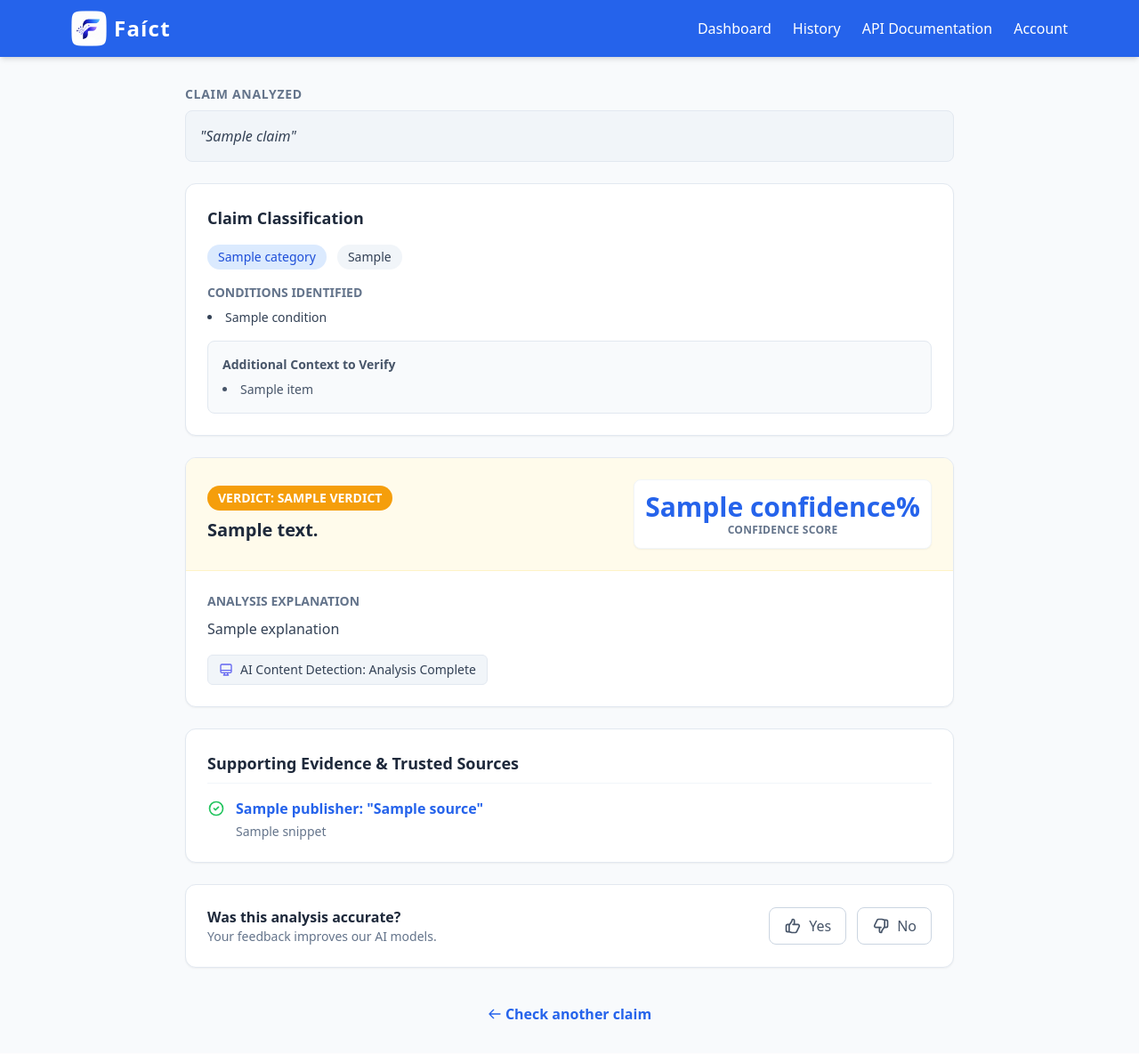
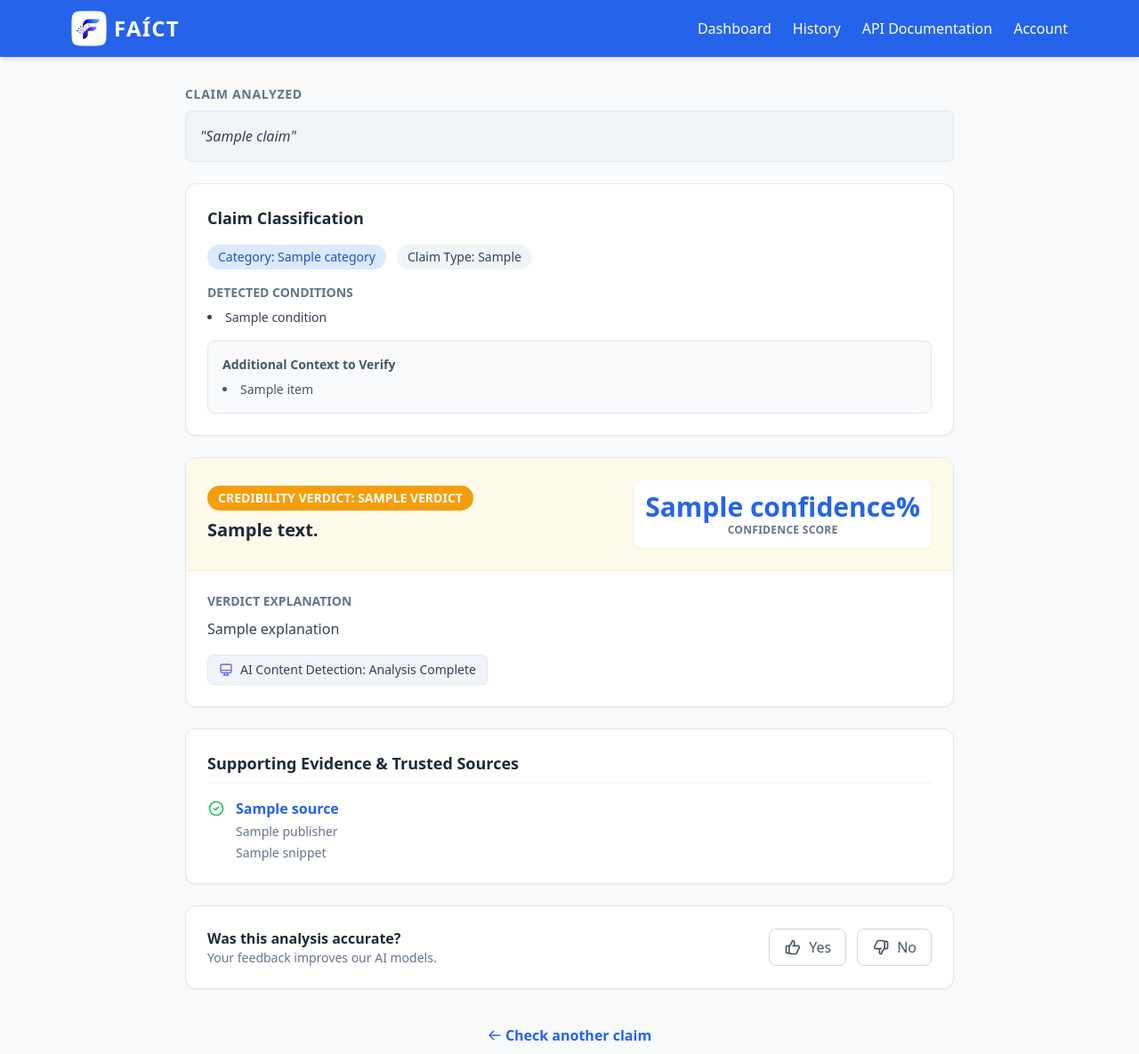
Before and after one commit to JohnoRichCS/cs410-BLUE-team-project, a Flask app: template templates/results.html in a window 1280 px wide. Shown: the top 1185 px of the page at 89% size. Before the commit the page ends 1146 px from the top, so only its background shows below. Run offline with Flask 3, Linux system fonts and the light colour scheme; the template is opened without the code that fills it: most values are stand-ins (such as "Sample title", 1, 10 or a date in 2020); some libraries are stand-ins or nearby versions.

Commit message:
Updated formatting on results.html and other pages

```diff
--- a/templates/base.html
+++ b/templates/base.html
@@ -6,7 +6,7 @@
     <meta name="viewport" content="width=device-width, initial-scale=1.0">
 
     <title>
-        {% block title %}Faíct{% endblock %}
+        {% block title %}FAÍCT{% endblock %}
     </title>
 
     <script src="https://cdn.tailwindcss.com"></script>
@@ -31,7 +31,7 @@
                     >
 
                     <span class="text-2xl font-bold tracking-wider">
-                        Faíct
+                        FAÍCT
                     </span>
                 </a>
 
--- a/templates/detail.html
+++ b/templates/detail.html
@@ -1,6 +1,6 @@
 {% extends "base.html" %}
 
-{% block title %}Faíct - Verification Detail{% endblock %}
+{% block title %}FAÍCT - Verification Detail{% endblock %}
 
 {% block content %}
 
--- a/templates/history.html
+++ b/templates/history.html
@@ -1,6 +1,6 @@
 {% extends "base.html" %}
 
-{% block title %}Faíct - History{% endblock %}
+{% block title %}FAÍCT - History{% endblock %}
 
 {% block content %}
 
--- a/templates/index.html
+++ b/templates/index.html
@@ -1,6 +1,6 @@
 {% extends "base.html" %}
 
-{% block title %}Faíct - Fact Check{% endblock %}
+{% block title %}FAÍCT - Fact Check{% endblock %}
 
 {% block content %}
 
--- a/templates/results.html
+++ b/templates/results.html
@@ -1,8 +1,15 @@
 {% extends "base.html" %}
 
-{% block title %}Faíct - Results{% endblock %}
+{% block title %}FAÍCT - Results{% endblock %}
 
 {% block content %}
+
+{% set display_verdict = result.verdict %}
+{% if result.verdict == "Unsupported" %}
+    {% set display_verdict = "Contradicted" %}
+{% elif result.verdict == "Uncertain" %}
+    {% set display_verdict = "Unable to verify" %}
+{% endif %}
 
 <div class="mb-6">
     <h2 class="text-sm font-bold text-slate-500 uppercase tracking-wider mb-2">
@@ -13,7 +20,7 @@
         "{{ claim }}"
     </div>
 </div>
-<!-- Claim Classification: Issues #10 and #11 -->
+
 <div class="bg-white rounded-xl shadow-sm border border-slate-200 p-6 mb-6">
 
     <h3 class="text-lg font-bold text-slate-800 mb-4">
@@ -24,76 +31,61 @@
 
         <span class="inline-flex items-center px-3 py-1 rounded-full
                      text-sm font-medium bg-blue-100 text-blue-700">
-
-            {{ classification.category }}
-
+            Category: {{ classification.category }}
         </span>
 
         <span class="inline-flex items-center px-3 py-1 rounded-full
                      text-sm font-medium bg-slate-100 text-slate-700">
-
-            {{ classification.claim_type }}
-
+            Claim Type: {{ classification.claim_type }}
         </span>
 
         {% if classification.is_conditional %}
 
         <span class="inline-flex items-center px-3 py-1 rounded-full
                      text-sm font-medium bg-amber-100 text-amber-700">
-
             Conditional Claim
-
         </span>
 
         {% endif %}
 
     </div>
 
-    {% if classification.conditions %}
-
     <div class="mb-4">
-
         <h4 class="text-sm font-bold text-slate-500 uppercase mb-2">
-            Conditions Identified
+            Detected conditions
         </h4>
 
+        {% if classification.conditions %}
         <ul class="list-disc list-inside text-sm text-slate-700 space-y-1">
-
             {% for condition in classification.conditions %}
-
             <li>{{ condition }}</li>
-
             {% endfor %}
-
         </ul>
-
+        {% else %}
+        <p class="text-sm text-slate-500">
+            No conditions detected.
+        </p>
+        {% endif %}
     </div>
-
-    {% endif %}
 
     {% if classification.missing_context %}
 
     <div class="bg-slate-50 rounded-lg p-4 border border-slate-200">
-
         <h4 class="text-sm font-bold text-slate-600 mb-2">
             Additional Context to Verify
         </h4>
 
         <ul class="list-disc list-inside text-sm text-slate-600 space-y-1">
-
             {% for item in classification.missing_context %}
-
             <li>{{ item }}</li>
-
             {% endfor %}
-
         </ul>
-
     </div>
 
     {% endif %}
 
 </div>
+
 <div class="space-y-6">
 
     <div class="bg-white rounded-xl shadow-sm border border-slate-200 overflow-hidden">
@@ -102,7 +94,7 @@
 
             <div>
                 <span class="inline-flex items-center px-3 py-1 rounded-full text-sm font-bold bg-amber-500 text-white mb-2 uppercase">
-                    VERDICT: {{ result.verdict }}
+                    Credibility verdict: {{ display_verdict }}
                 </span>
 
                 <h2 class="text-xl font-bold text-slate-800">
@@ -127,12 +119,28 @@
         <div class="p-6">
 
             <h3 class="text-sm font-bold text-slate-500 uppercase mb-2">
-                Analysis Explanation
+                Verdict explanation
             </h3>
 
+            {% if display_verdict == "Unable to verify" %}
+            <p class="text-slate-700 leading-relaxed mb-4">
+                Not enough relevant evidence was found.
+            </p>
+            {% else %}
             <p class="text-slate-700 leading-relaxed mb-4">
                 {{ result.explanation }}
             </p>
+
+            {% if display_verdict in ["Supported", "Contradicted"] and sources %}
+            <p class="text-sm text-slate-600 mb-4">
+                Evidence cited:
+                <a href="{{ sources[0].url }}" target="_blank" rel="noopener noreferrer"
+                   class="text-blue-600 font-semibold hover:underline">
+                    {{ sources[0].title }}
+                </a>
+            </p>
+            {% endif %}
+            {% endif %}
 
             <div class="inline-flex items-center px-3 py-1.5 rounded-md text-sm font-medium bg-slate-100 text-slate-700 border border-slate-200">
 
@@ -191,14 +199,23 @@
                     <a
                         href="{{ source.url }}"
                         target="_blank"
+                        rel="noopener noreferrer"
                         class="text-blue-600 font-semibold hover:underline"
                     >
-                        {{ source.publisher }}: "{{ source.title }}"
+                        {{ source.title }}
                     </a>
 
+                    {% if source.publisher %}
+                    <p class="text-sm text-slate-500 mt-1">
+                        {{ source.publisher }}
+                    </p>
+                    {% endif %}
+
+                    {% if source.snippet %}
                     <p class="text-sm text-slate-500 mt-1">
                         {{ source.snippet }}
                     </p>
+                    {% endif %}
 
                 </div>
 
@@ -232,12 +249,11 @@
 
         </div>
 
-        <div class="flex space-x-3">
+         <div class="flex space-x-3">
 
             <button
                 class="flex items-center px-4 py-2 border border-slate-300 rounded-lg text-slate-600 hover:bg-green-50 hover:text-green-600 hover:border-green-300 transition"
             >
-
                 <svg
                     class="w-5 h-5 mr-2"
                     fill="none"
@@ -259,7 +275,6 @@
             <button
                 class="flex items-center px-4 py-2 border border-slate-300 rounded-lg text-slate-600 hover:bg-red-50 hover:text-red-600 hover:border-red-300 transition"
             >
-
                 <svg
                     class="w-5 h-5 mr-2"
                     fill="none"
@@ -288,7 +303,6 @@
             href="/"
             class="text-blue-600 font-semibold hover:underline flex items-center justify-center"
         >
-
             <svg
                 class="w-4 h-4 mr-1"
                 fill="none"
```
